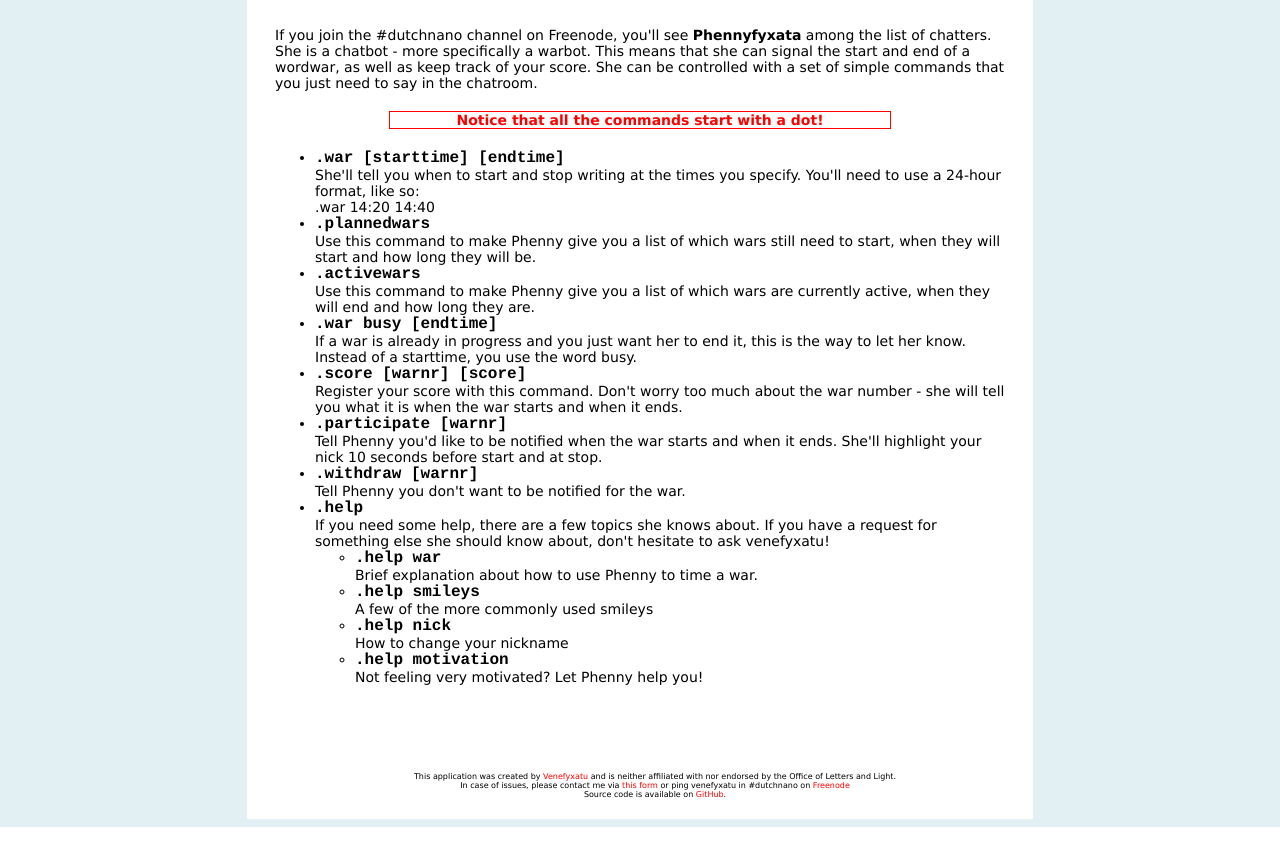
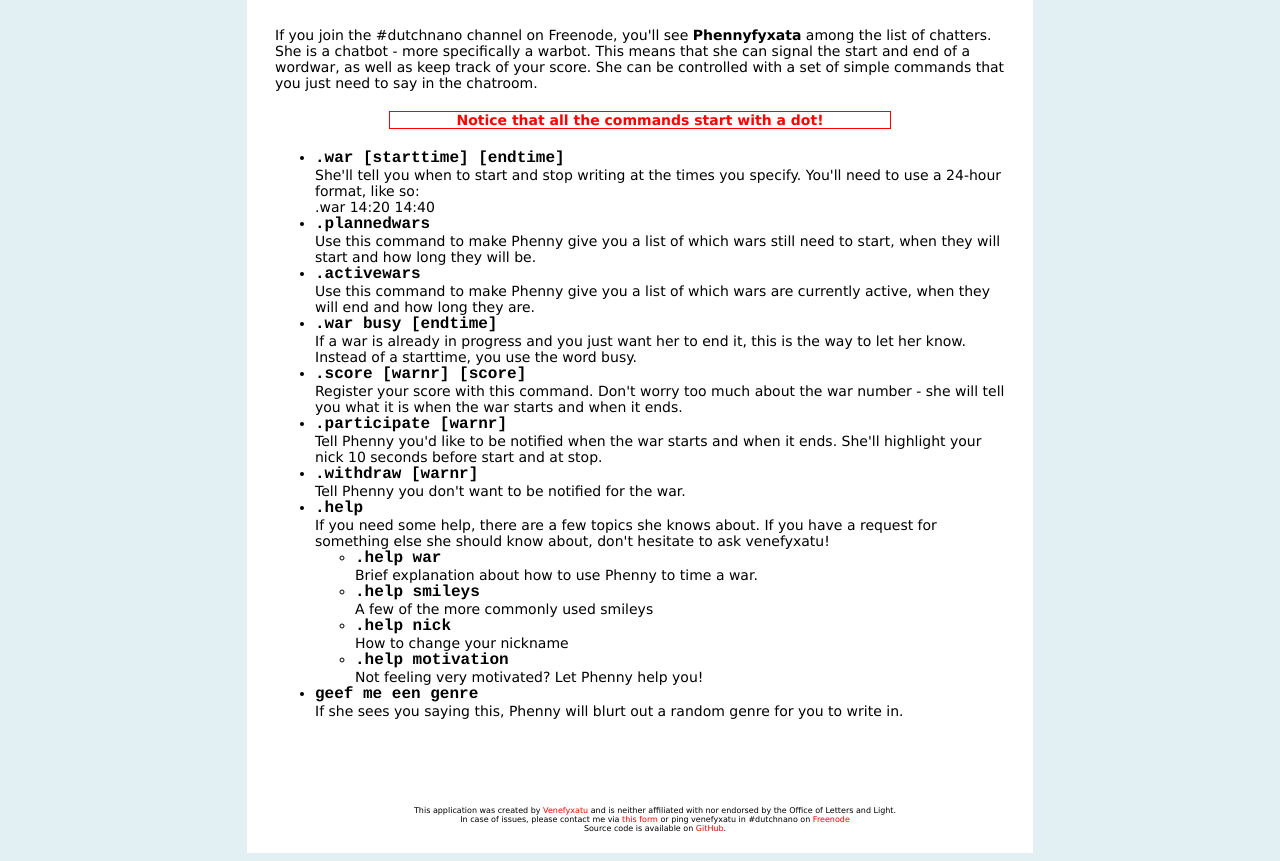
Before and after one commit to Venefyxatu/phennyfyxata, a Django app: template phennyfyxata/templates/scores/documentation.html in a window 1280 px wide. Shown: the part 49-910 px from the top of the page. Before the commit the page ends 876 px from the top, so only its background shows below. Run offline with Django 3.2, Linux system fonts and the light colour scheme; the template is opened without the code that fills it, so the values that code supplies are empty.

Commit message:
Update documentation for genre

```diff
--- a/phennyfyxata/templates/scores/documentation.html
+++ b/phennyfyxata/templates/scores/documentation.html
@@ -41,6 +41,8 @@
         <li /><span class="command">.help motivation</span><br />
         {% trans "Not feeling very motivated? Let Phenny help you!" %}
     </ul>
+    <li /><span class="command">geef me een genre</span><br />
+    If she sees you saying this, Phenny will blurt out a random genre for you to write in.
 </ul>
 
 {% endblock %}
--- a/phennyfyxata/templates/scores/documentation.nl.html
+++ b/phennyfyxata/templates/scores/documentation.nl.html
@@ -29,6 +29,8 @@
         <li /><span class="command">.help motivation</span><br />
         Niet erg gemotiveerd? Laat Phenny helpen!
     </ul>
+    <li /><span class="command">geef me een genre</span><br />
+    Wanneer ze je dit ziet zeggen zal Phenny een willekeurig genre uitroepen dat je kan gebruiken.
 </ul>
 
 {% endblock %}
```
